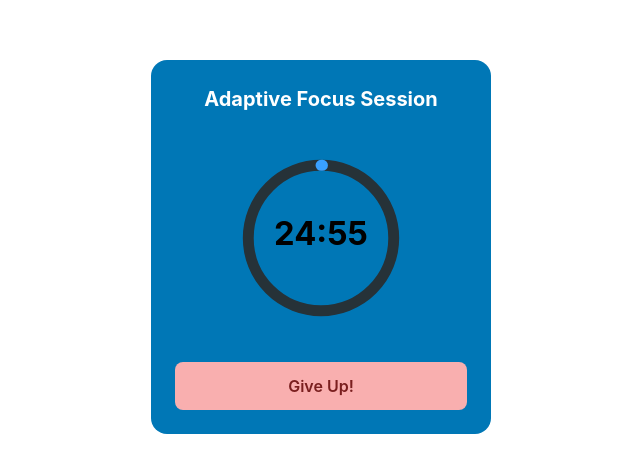
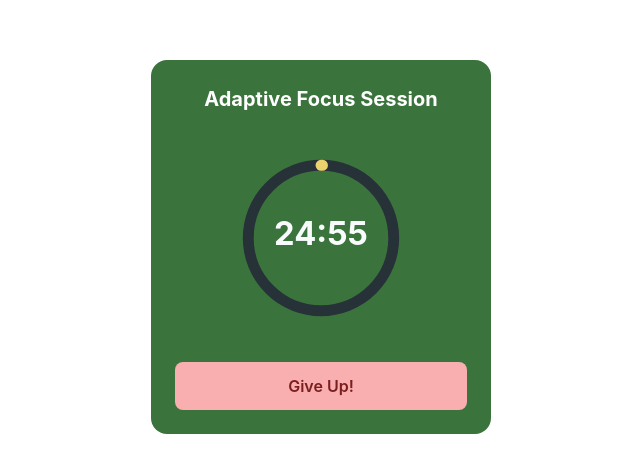
Before and after one commit to ayashar/autofocus, a Next.js app: page /focus in a window 1280 px wide. Shown: the part 153-626 px from the top of the page, without its empty margins (319-959 px from the left). Built offline with nearby package versions, Linux system fonts and the light colour scheme.

Commit message:
changed global color scehem from '#0077B6' to '#3B733D', changed ring color in /components/FocusSession.tsx to 3B733D, Changed AutoFocus to AutoFokus in every page

```diff
--- a/app/globals.css
+++ b/app/globals.css
@@ -1,7 +1,7 @@
 @import "tailwindcss";
 @theme inline {
-  --color-primary-100: #0077B6;
-  --color-primary-200: #33A5E1;
+  --color-primary-100: #3B733D;
+  --color-primary-200: #EBD26C;
   --color-primary-300: #60C8FF;
   --color-primary-400: #CAF0F8;
   --color-neutral-500: #444444;
--- a/components/FocusSession.tsx
+++ b/components/FocusSession.tsx
@@ -127,7 +127,7 @@ export default function FocusSession({ initialSeconds }: FocusSessionProps) {
               <circle
                 r={radius}
                 fill="none"
-                stroke="#39A0FF"
+                stroke="#EBD26C"
                 strokeWidth={stroke}
                 strokeLinecap="round"
                 strokeDasharray={`${circumference} ${circumference}`}
@@ -135,7 +135,7 @@ export default function FocusSession({ initialSeconds }: FocusSessionProps) {
                 transform="rotate(-90)"
                 style={{ transition: 'stroke-dashoffset 0.5s linear' }}
               />
-              <text x={0} y={8} textAnchor="middle" fontSize={36} fontWeight={700}>
+              <text x={0} y={8} textAnchor="middle" fontSize={36} fontWeight={700} fill="#F8FAFC">
                 {formatTime(timeLeft)}
               </text>
             </g>
```
